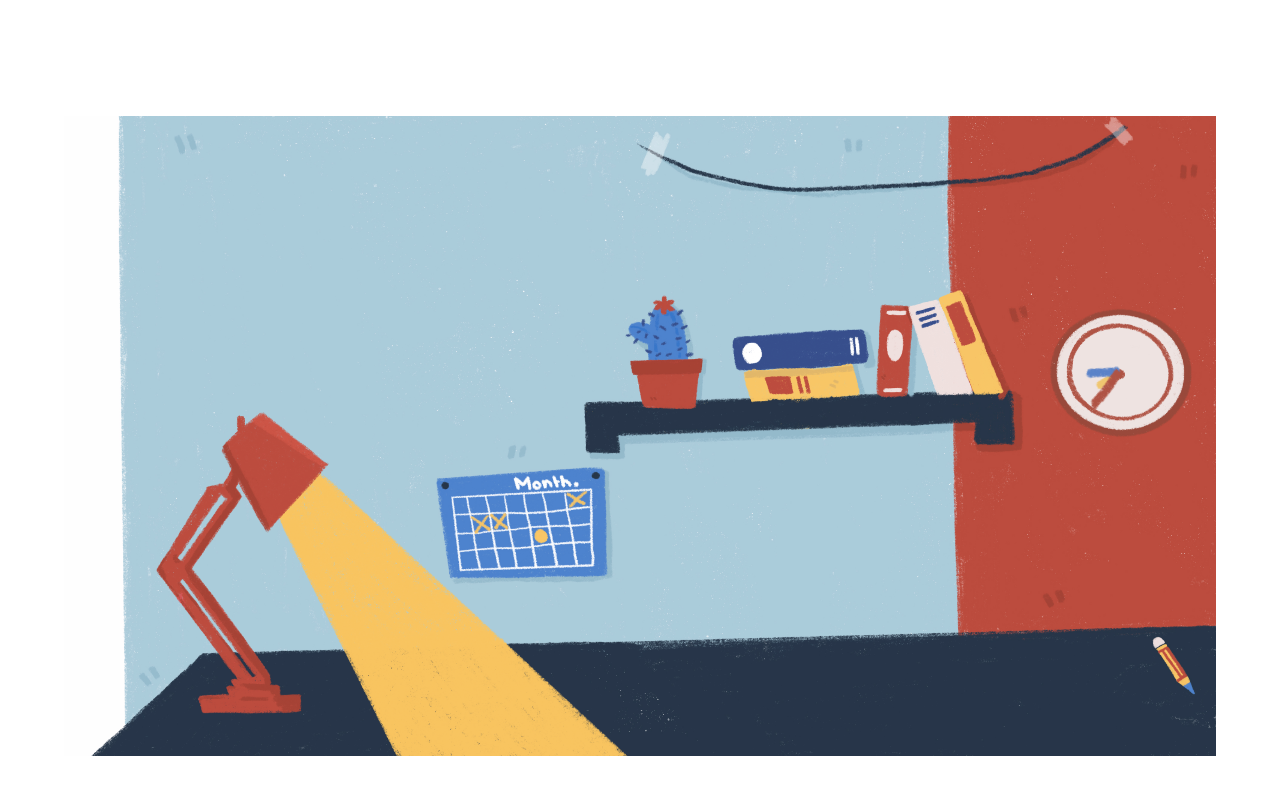
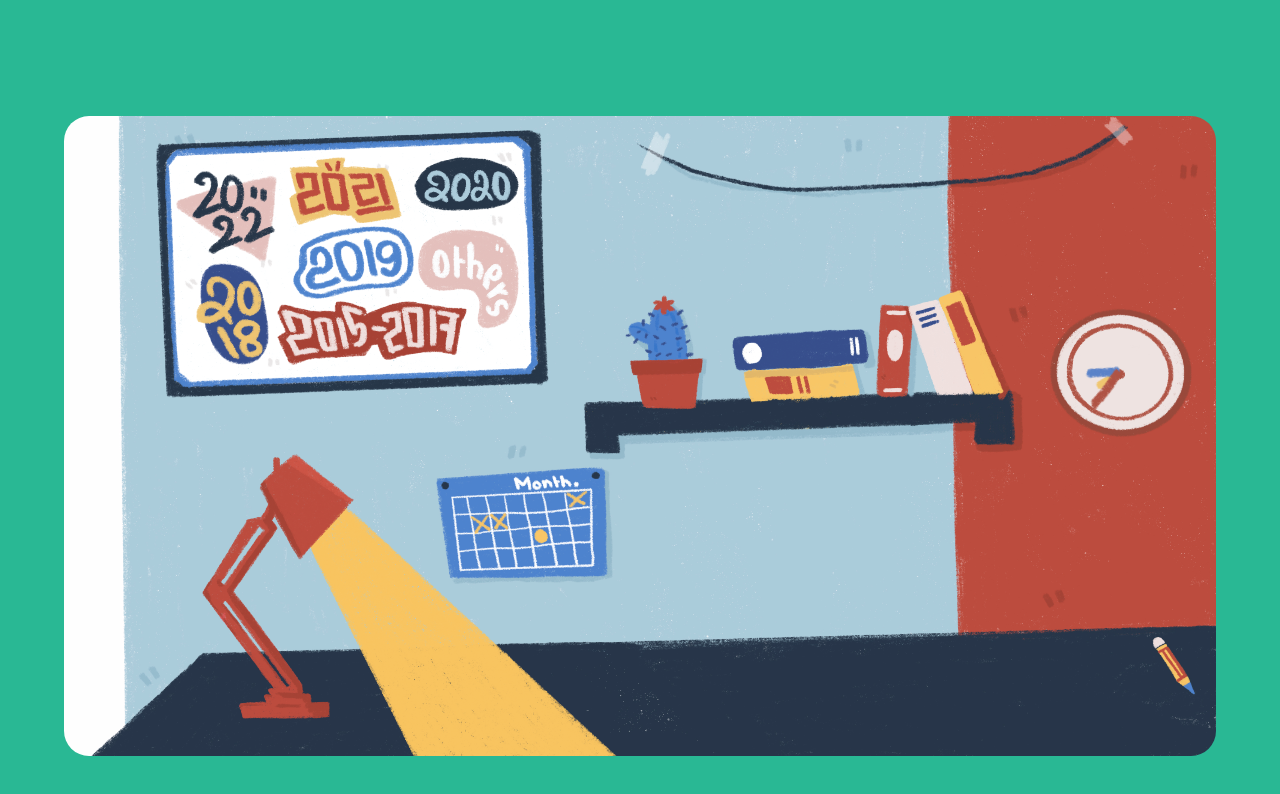
Before and after one commit to wasabi93/linh-page, a Next.js app: page / in a window 1280 px wide. Shown: the top 794 px of the page. Built offline with nearby package versions, Linux system fonts and the light colour scheme.

Commit message:
sun 19 sep 10:00 2021

```diff
--- a/components/Board.js
+++ b/components/Board.js
@@ -1,11 +1,40 @@
 import Image from "next/image";
 
 import home from "../styles/home.module.sass";
+import year2015 from "../public/board/15-17.png";
+import year2018 from "../public/board/2018.png";
+import year2019 from "../public/board/2019.png";
+import year2020 from "../public/board/2020.png";
+import year2021 from "../public/board/2021.png";
+import year2022 from "../public/board/2022.png";
+import yearOthers from "../public/board/others.png";
 
 export default function Board() {
-    return (
-        <div>
-            a
+  return (
+    <div className={home.board}>
+      <div className={home.bgBoard}>
+        <div className={home.year2022}>
+          <Image src={year2022} alt="" layout="responsive" />
         </div>
-    )
+        <div className={home.year2018}>
+          <Image src={year2018} alt="" layout="responsive" />
+        </div>
+        <div className={home.year2021}>
+          <Image src={year2021} alt="" layout="responsive" />
+        </div>
+        <div className={home.year2020}>
+          <Image src={year2020} alt="" layout="responsive" />
+        </div>
+        <div className={home.year2019}>
+          <Image src={year2019} alt="" layout="responsive" />
+        </div>
+        <div className={home.year2015}>
+          <Image src={year2015} alt="" layout="responsive" />
+        </div>
+        <div className={home.yearOthers}>
+          <Image src={yearOthers} alt="" layout="responsive" />
+        </div>
+      </div>
+    </div>
+  );
 }
--- a/components/Lamb.js
+++ b/components/Lamb.js
@@ -13,6 +13,7 @@ export default function Lamb() {
     setSwitchLamb(!switchLamb);
   }
 
+  useEffect(() => {}, [switchLamb]);
 
   return (
     <div className={home.lamb}>
--- a/components/newHP.js
+++ b/components/newHP.js
@@ -2,6 +2,7 @@ import home from "../styles/home.module.sass";
 import Clock from "./Clock";
 import Books from './Books';
 import Lamb from './Lamb'
+import Board from "./Board";
 
 export default function NewHP() {
   return (
@@ -17,6 +18,9 @@ export default function NewHP() {
           <div className={home.lambContainer}>
             <Lamb />
           </div>
+          <div className={home.boardContainer}>
+            <Board />
+          </div>
         </div>
       </div>
     </main>
--- /dev/null
+++ b/styles/_board.sass
@@ -0,0 +1,53 @@
+.board
+    position: relative
+    height: 100%
+    width: 100%
+    .bgBoard
+        position: relative
+        width: 100%
+        padding-top: 69%
+        display: flex
+        background-image: url('../public/board/board_white_empty.png')
+        background-size: 100% auto
+        background-position: center
+        background-repeat: no-repeat
+        &:hover
+            padding-top: 84%
+            width: 120%
+            left: -10%
+        .year2022
+            position: absolute
+            width: 25%
+            top: 15%
+            left: 5%
+        .year2018
+            position: absolute
+            width: 18%
+            bottom: 15%
+            left: 10%
+        .year2021
+            position: absolute
+            width: 28%
+            top: 10%
+            left: 33%
+        .year2020
+            position: absolute
+            width: 26%
+            top: 10%
+            right: 10%
+        .year2019
+            position: absolute
+            width: 30%
+            top: 35%
+            left: 34%
+        .year2015
+            position: absolute
+            width: 47%
+            bottom: 15%
+            left: 30%
+            z-index: 5
+        .yearOthers
+            position: absolute
+            width: 25%
+            bottom: 28%
+            right: 10%
--- a/styles/_lamb.sass
+++ b/styles/_lamb.sass
@@ -9,6 +9,6 @@
         height: 6%
         z-index: 5
     .turnOn
-
+        width: 87.8%
     .turnOff
-        width: 83%
+        width: 73%
--- a/styles/home.module.sass
+++ b/styles/home.module.sass
@@ -56,7 +56,9 @@
         display: grid
         place-items: center
         grid-template: minmax(720px,109vh) / minmax(1280px,100vw)
+        background-color: #29b894
         .bgContainer
+            border-radius: 25px
             width: 90%
             padding-top: 50%
             background-image: url('../public/background.jpeg')
@@ -80,8 +82,15 @@
                 @import 'books'
             .lambContainer
                 position: absolute
-                left: 8%
+                left: 12%
                 bottom: 0
                 width: 41%
                 height: auto
                 @import 'lamb'
+            .boardContainer
+                position: absolute
+                left: 8%
+                top: 2%
+                width: 35%
+                height: auto
+                @import 'board'
```
Also changed, not shown: components/Laptop.js (added, +11 -0 lines), components/NoteBooks.js (added, +11 -0 lines), components/Photos.js (added, +11 -0 lines).
